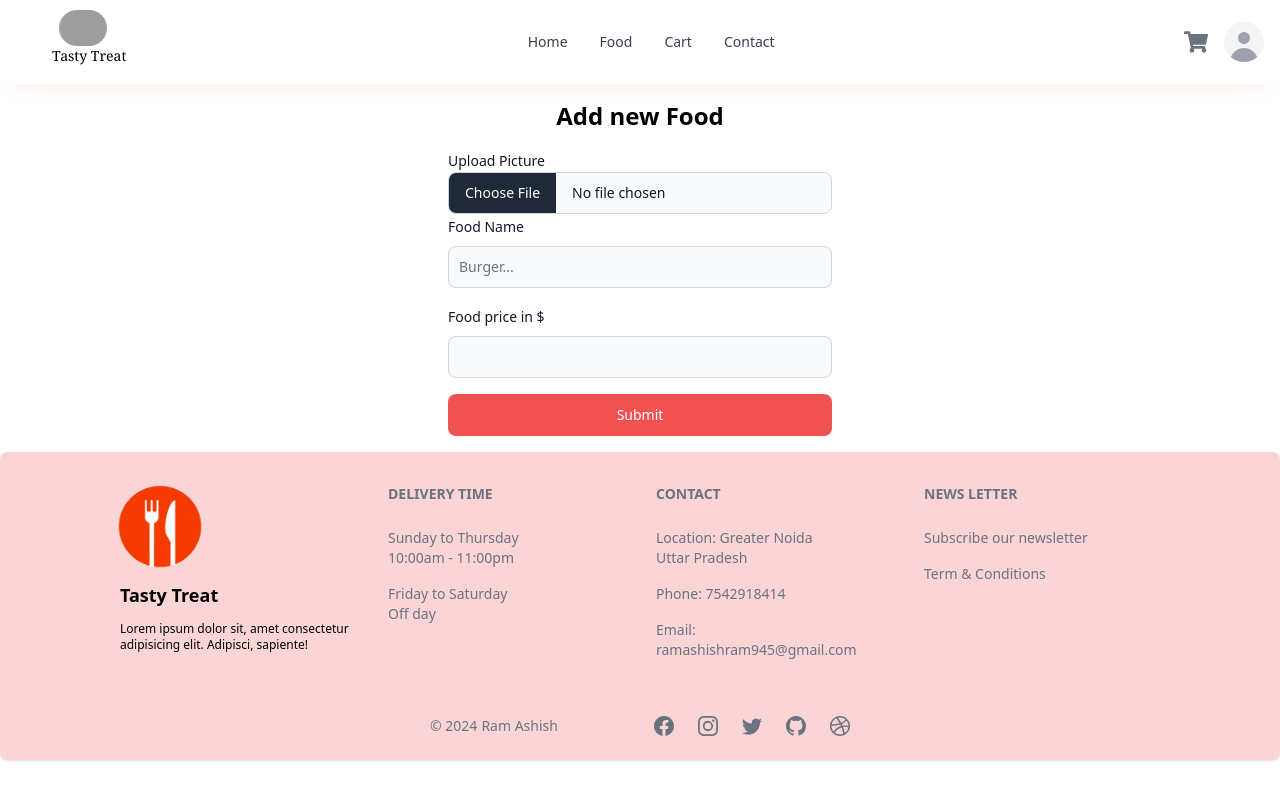
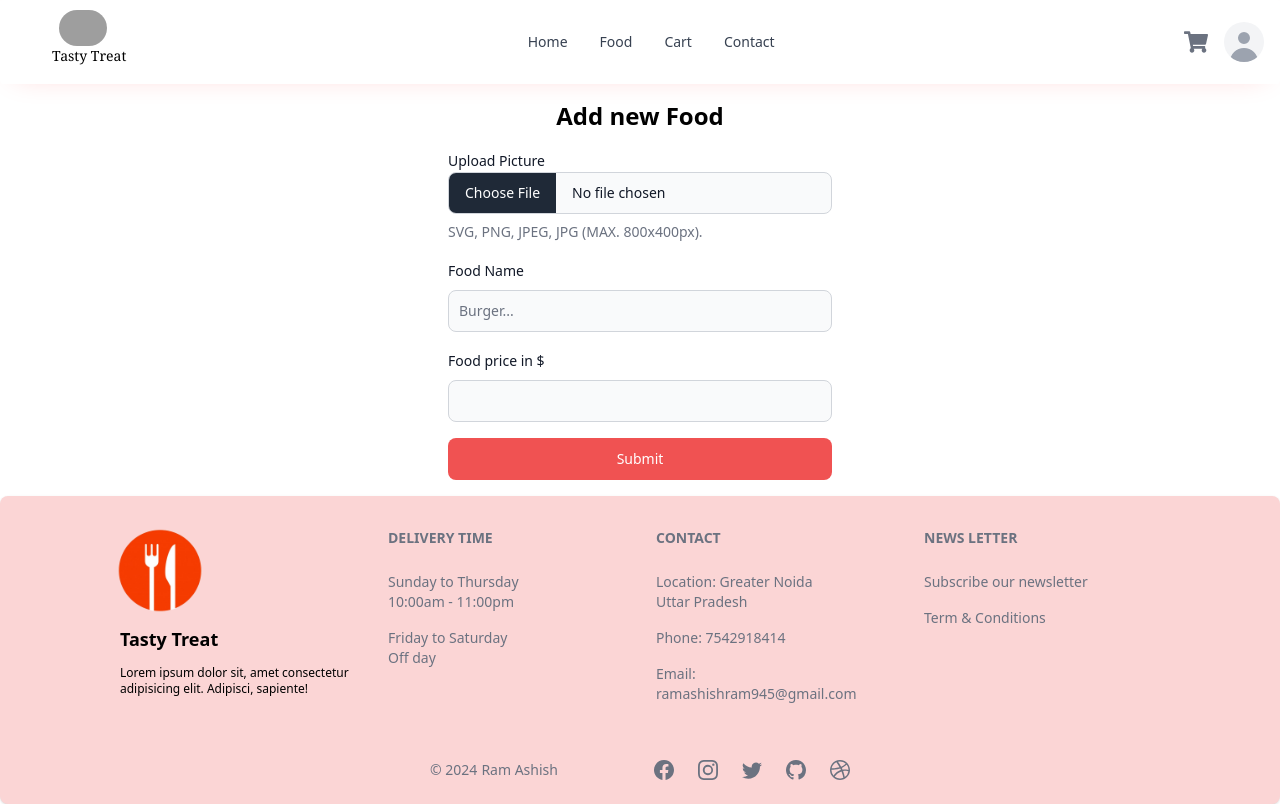
Before and after one commit to 123ramashish/food-delivery-app, a React (Vite) app in the folder client/: page /newfood in a window 1280 px wide. Built offline with nearby package versions, Linux system fonts and the light colour scheme; grey boxes are pictures that could not be loaded.

Commit message:
upload image on firebase

```diff
--- a/client/src/Redux/User/userSlice.js
+++ b/client/src/Redux/User/userSlice.js
@@ -30,6 +30,12 @@ export const userSlice = createSlice({
     SignOutFailure: (state, action) => {
       state.error = action.payload;
     },
+    ImageSuccess: (state) => {
+      state.error = null;
+    },
+    ImageFailure: (state, action) => {
+      state.error = action.payload;
+    },
   },
 });
 
@@ -40,6 +46,8 @@ export const {
   SigninFailure,
   SignOutSuccess,
   SignOutFailure,
+  ImageSuccess,
+  ImageFailure,
 } = userSlice.actions;
 
 export default userSlice.reducer;
--- a/client/src/pages/NewFood.jsx
+++ b/client/src/pages/NewFood.jsx
@@ -1,31 +1,102 @@
-import React from "react";
-import { FileInput, Button, Checkbox, Label, TextInput } from "flowbite-react";
+import React, { useState } from "react";
+import { FileInput, Button, Label, TextInput } from "flowbite-react";
+import { storage } from "../../firebase.js";
+import { ref, getDownloadURL, uploadBytesResumable } from "firebase/storage";
+import { useDispatch, useSelector } from "react-redux";
+import { ImageFailure } from "../Redux/User/userSlice.js";
 
 export default function NewFood() {
+  const [data, setData] = useState({ image: null, name: "", price: 0 });
+  const [imageUrl, setImageUrl] = useState(null);
+  const { error } = useSelector((state) => state.user);
+  const dispatch = useDispatch();
+
+  const handleChange = (e) => {
+    const { id, value, files } = e.target;
+    if (id === "image") {
+      setData((prevState) => ({ ...prevState, image: files[0] }));
+    } else {
+      setData((prevState) => ({ ...prevState, [id]: value }));
+    }
+  };
+
+  const handleSubmit = async (e) => {
+    e.preventDefault();
+    const { image } = data;
+
+    if (!image) {
+      dispatch(ImageFailure("Please upload an image"));
+      return;
+    }
+
+    const filename = new Date().getTime() + "_" + image.name;
+    const storageRef = ref(storage, filename);
+    const uploadTask = uploadBytesResumable(storageRef, image);
+    console.log(image);
+    uploadTask.on(
+      "state_changed",
+      (snapshot) => {
+        const progress =
+          (snapshot.bytesTransferred / snapshot.totalBytes) * 100;
+        console.log("Upload is " + progress + "% done");
+      },
+      (error) => {
+        console.log("ERROR:", error.message);
+        dispatch(ImageFailure(error.message));
+      },
+      async () => {
+        try {
+          const downloadURL = await getDownloadURL(uploadTask.snapshot.ref);
+          setImageUrl(downloadURL);
+        } catch (error) {
+          dispatch(ImageFailure(error.message));
+        }
+      }
+    );
+    uploadData();
+  };
+
+  const uploadData = async () => {};
   return (
     <div className="flex flex-col w-auto m-auto items-center my-4 ">
-      <div className="flex flex-col">
-        <h1 className="font-sans font-bold text-2xl m-auto pb-4 ">
-          Add new Food
-        </h1>
-        <div>
-          <Label htmlFor="picture-upload" value="Upload Picture" />
+      <form className="flex flex-col gap-4 w-96" onSubmit={handleSubmit}>
+        <div className="flex flex-col">
+          <h1 className="font-sans font-bold text-2xl m-auto pb-4">
+            Add new Food
+          </h1>
+          <div>
+            <Label htmlFor="image" value="Upload Picture" />
+          </div>
+          <FileInput
+            id="image"
+            className="w-96"
+            helperText="SVG, PNG, JPEG, JPG (MAX. 800x400px)."
+            onChange={handleChange}
+          />
         </div>
-        <FileInput id="picture-upload" className="w-96" />
-      </div>
 
-      <form className="flex flex-col gap-4 w-96">
         <div>
           <div className="mb-2 block">
-            <Label htmlFor="food" value="Food Name" />
+            <Label htmlFor="name" value="Food Name" />
           </div>
-          <TextInput id="food" type="text" placeholder="Burger..." required />
+          <TextInput
+            id="name"
+            type="text"
+            placeholder="Burger..."
+            required
+            onChange={handleChange}
+          />
         </div>
         <div>
           <div className="mb-2 block">
             <Label htmlFor="price" value="Food price in $" />
           </div>
-          <TextInput id="price" type="number" required />
+          <TextInput
+            id="price"
+            type="number"
+            required
+            onChange={handleChange}
+          />
         </div>
 
         <Button type="submit" className="bg-red-500">
```
